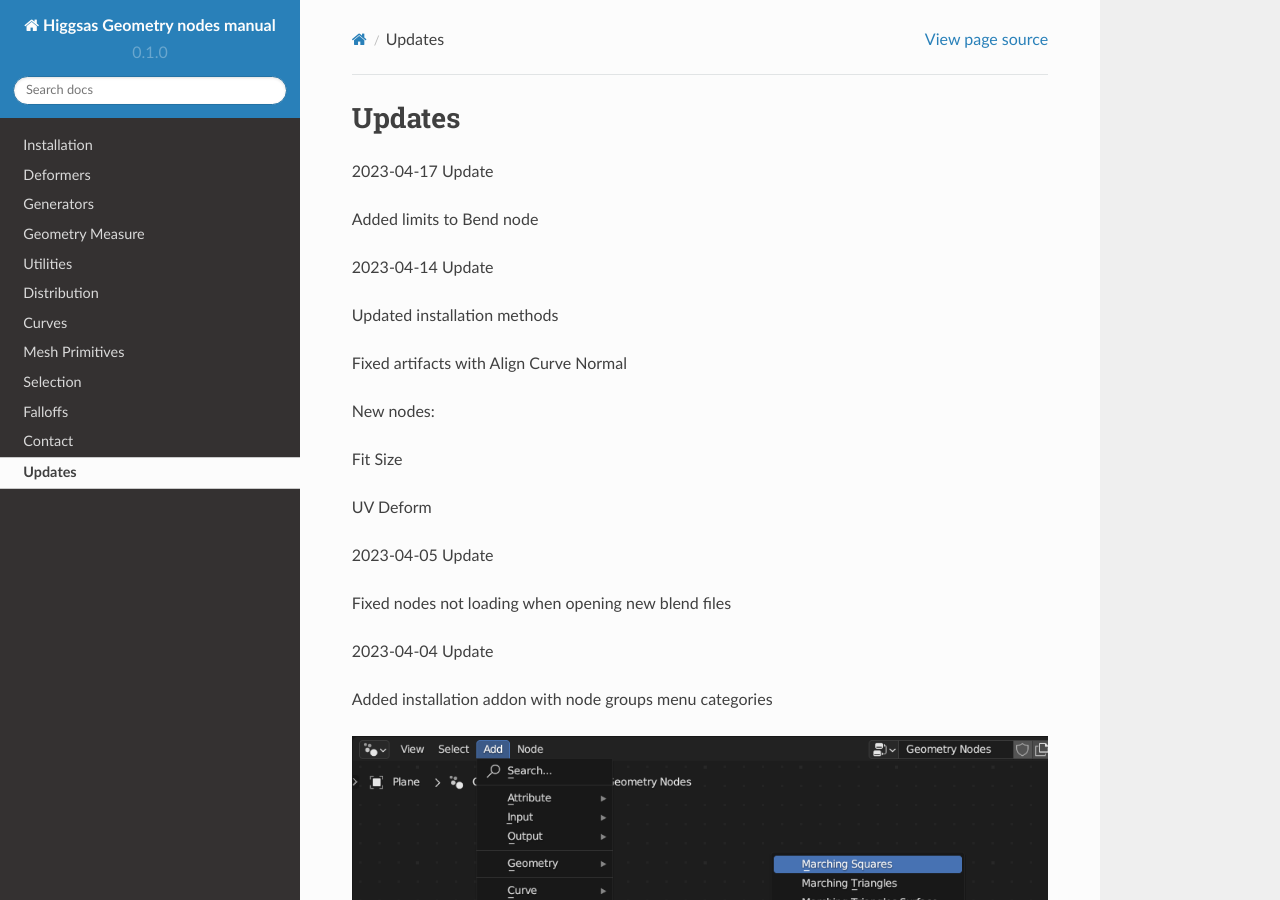
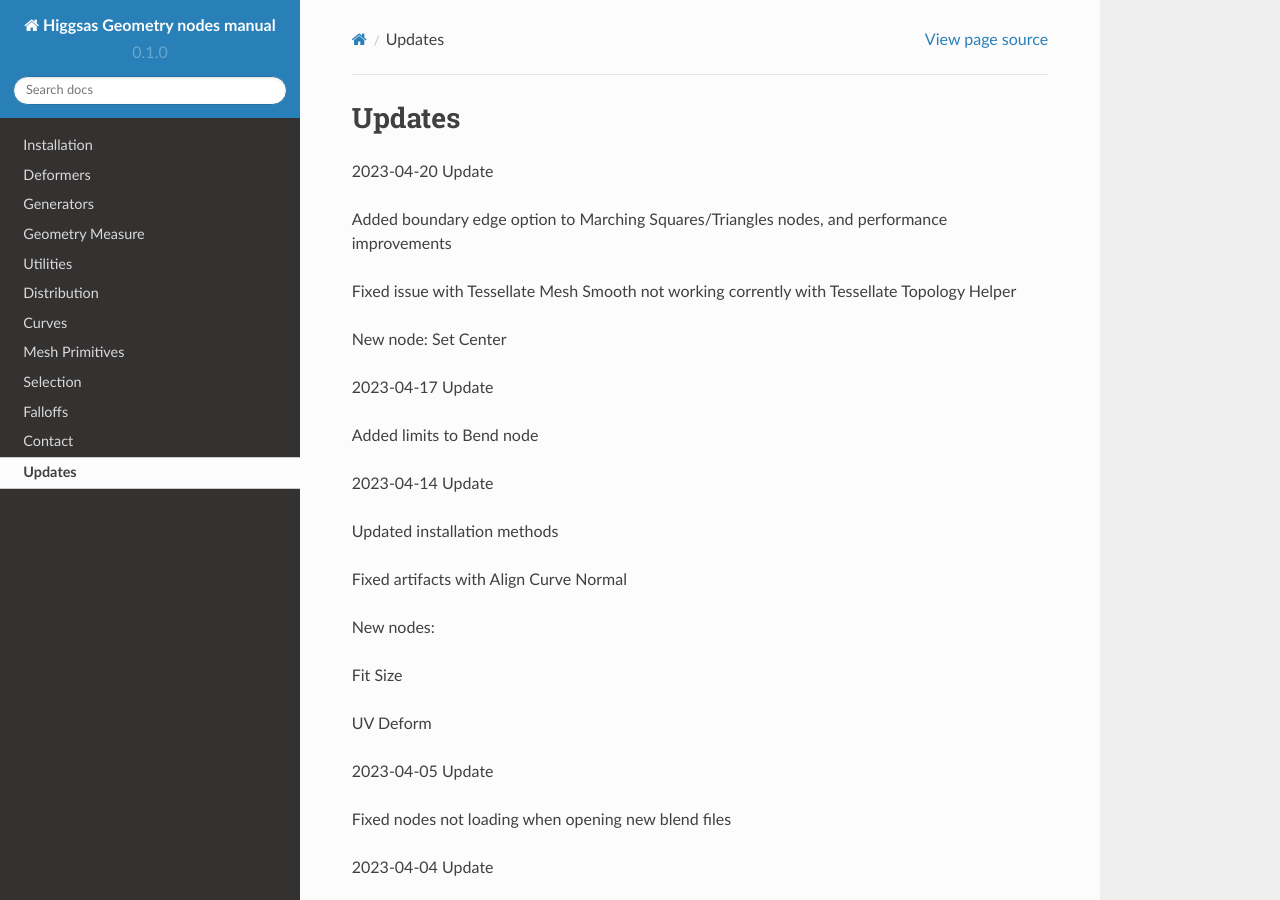
Before and after one commit to higgsas/higgsas_geo_nodes_manual, a Sphinx documentation site: the page built from docs/updates.rst, in a window 1280 px wide and 900 px high. Built offline with Sphinx 7.4.7 and the Read the Docs theme 2.0.0, drawn with Linux system fonts in a browser that asks for light colours.

Commit message:
Update updates.rst

```diff
--- a/docs/updates.rst
+++ b/docs/updates.rst
@@ -1,5 +1,13 @@
 Updates
 ===================================
+
+2023-04-20 Update
+
+Added boundary edge option to Marching Squares/Triangles nodes, and performance improvements
+
+Fixed issue with Tessellate Mesh Smooth not working corrently with Tessellate Topology Helper
+
+New node: Set Center
 
 
 2023-04-17 Update
```
